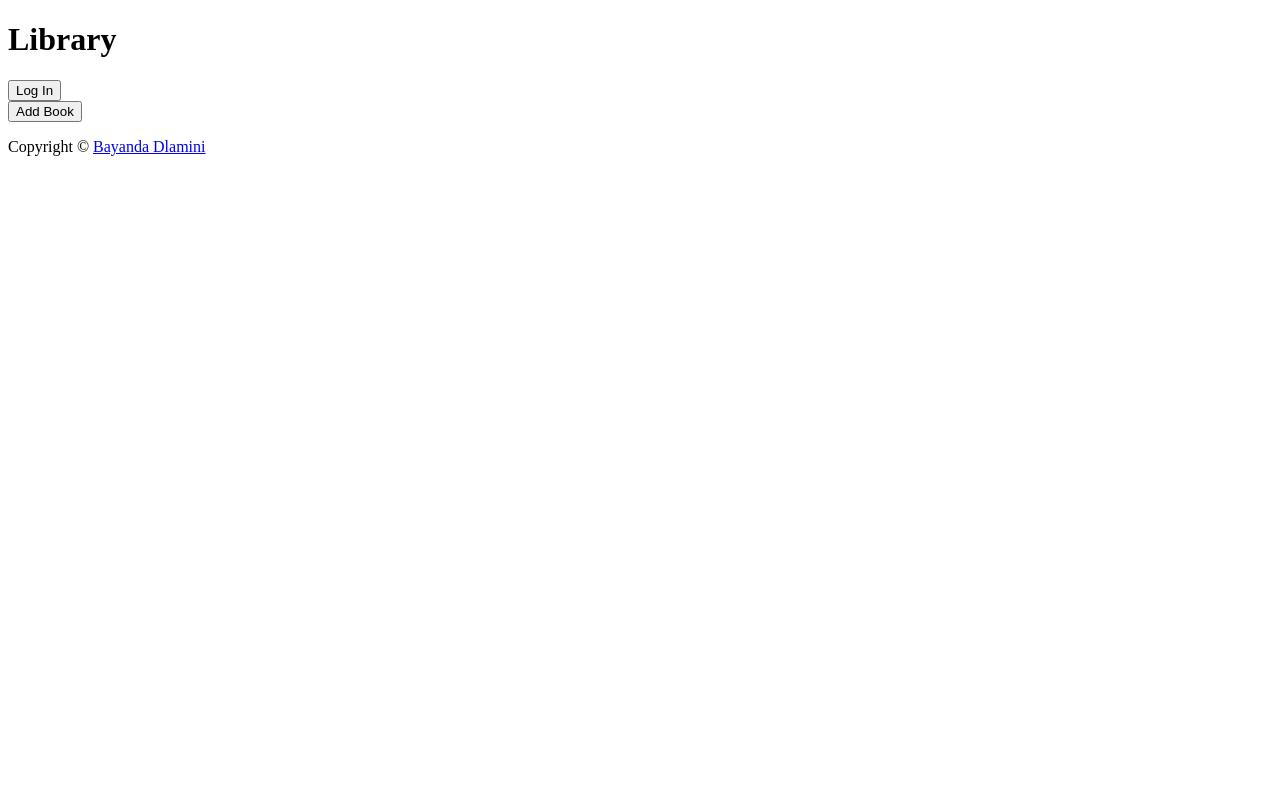
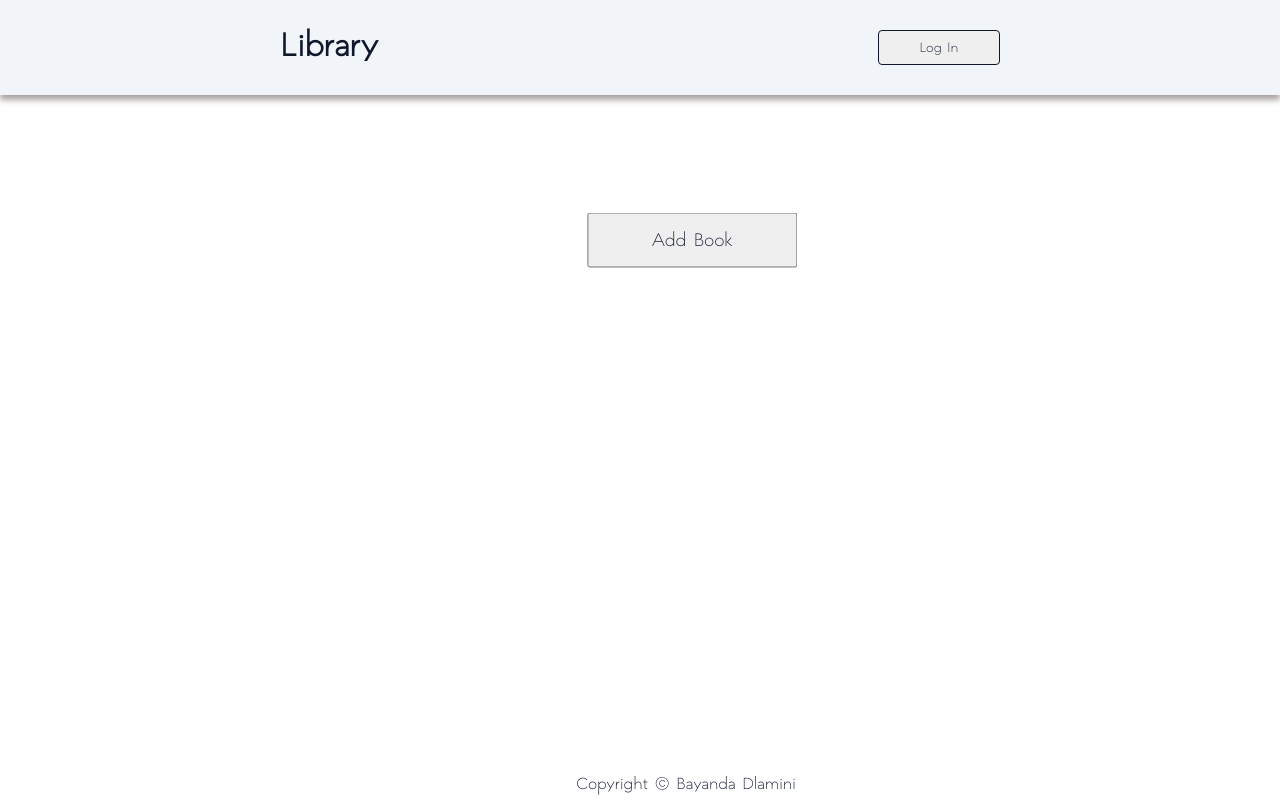
Before and after one commit to OGWhiskers/LibraryPro, a plain HTML site: page index.html in a window 1280 px wide. Drawn offline with Linux system fonts and the light colour scheme.

Commit message:
Add basic styling to page

```diff
--- a/style.css
+++ b/style.css
@@ -3,3 +3,57 @@
   src: url("/fonts/madeinfinity_personaluse-thin-webfont.woff2") format("woff2"),
     url("/fonts/madeinfinity_personaluse-thin-webfont.woff") format("woff");
 }
+* {
+  margin: 0;
+  font-family: "infinity";
+  color: #0f172a;
+}
+
+.header {
+  display: flex;
+  justify-content: space-around;
+
+  padding: 30px;
+  box-shadow: 0px 5px 6px #a8a29e;
+  background-color: #f1f5f9;
+}
+
+.login {
+  width: 10%;
+  height: 35px;
+
+  border-radius: 4px;
+  border: 1px solid #0f172a;
+  cursor: pointer;
+}
+
+.add-btn {
+  position: absolute;
+  top: 30%;
+  left: 50%;
+
+  transform: translate(-50%, -50%);
+}
+.add-book {
+  padding: 10px;
+  width: 200%;
+  height: 55px;
+
+  font-size: 18px;
+
+  cursor: pointer;
+}
+
+.signature {
+  position: absolute;
+  top: 97%;
+  left: 45%;
+}
+
+a {
+  text-decoration: none;
+}
+
+a:visited {
+  color: #0f172a;
+}
```
